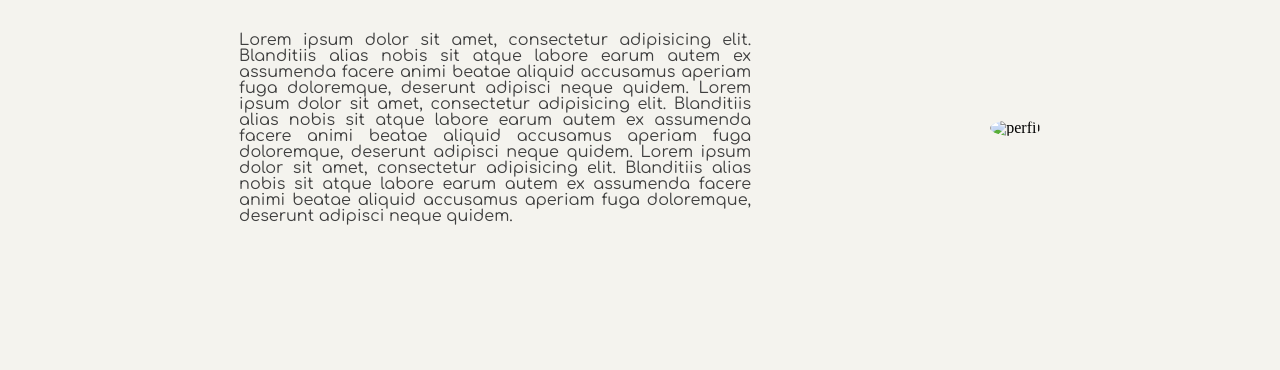
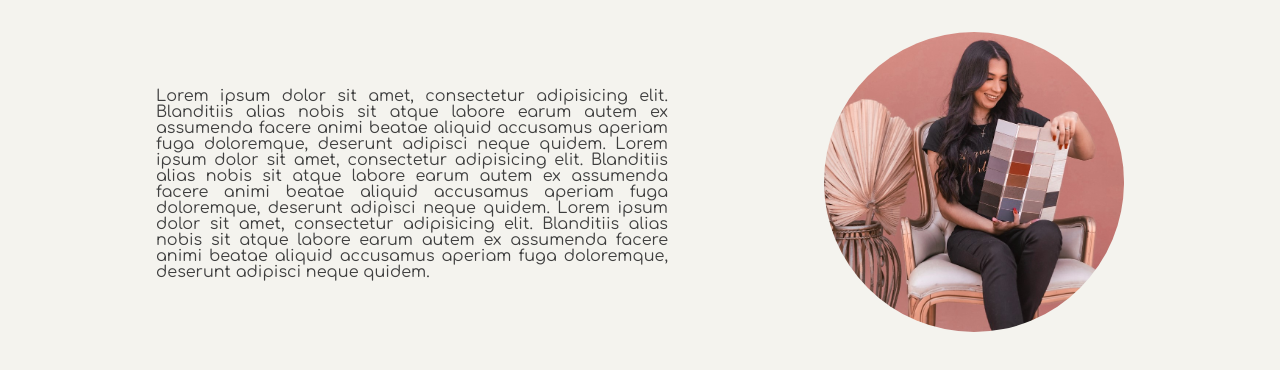
Before and after one commit to matheusenc/site-mau, a plain HTML site: page index.html in a window 1280 px wide. Shown: the part 832-1202 px from the top of the page. Drawn offline with nearby package versions, Linux system fonts and the light colour scheme; a web font is replaced by a local one.

Commit message:
Update index.html

```diff
--- a/index.html
+++ b/index.html
@@ -254,7 +254,7 @@
                     <p>Lorem ipsum dolor sit amet, consectetur adipisicing elit. Blanditiis alias nobis sit atque labore earum autem ex assumenda facere animi beatae aliquid accusamus aperiam fuga doloremque, deserunt adipisci neque quidem. Lorem ipsum dolor sit amet, consectetur adipisicing elit. Blanditiis alias nobis sit atque labore earum autem ex assumenda facere animi beatae aliquid accusamus aperiam fuga doloremque, deserunt adipisci neque quidem. Lorem ipsum dolor sit amet, consectetur adipisicing elit. Blanditiis alias nobis sit atque labore earum autem ex assumenda facere animi beatae aliquid accusamus aperiam fuga doloremque, deserunt adipisci neque quidem.</p>
                 </div>
                 <div class="sobre-img">
-                    <img src="./imagens/projetos/maira/i-wg3hnQS-X2.jpg" alt="perfil">
+                    <img src="./imagens/maira/i-wg3hnQS-X2.jpg" alt="perfil">
                 </div>
             </div>
         </div>
```
